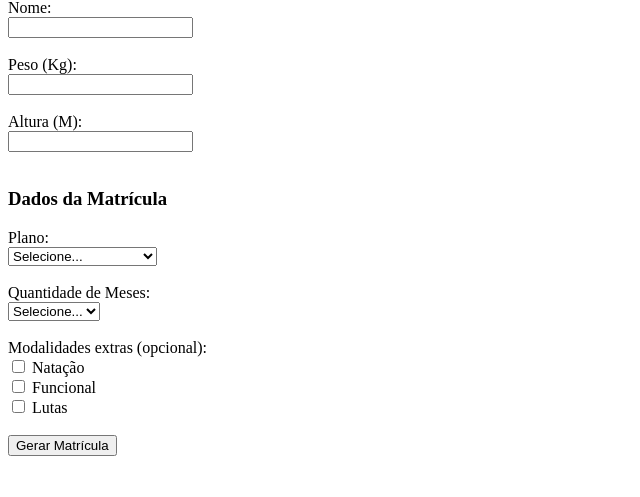
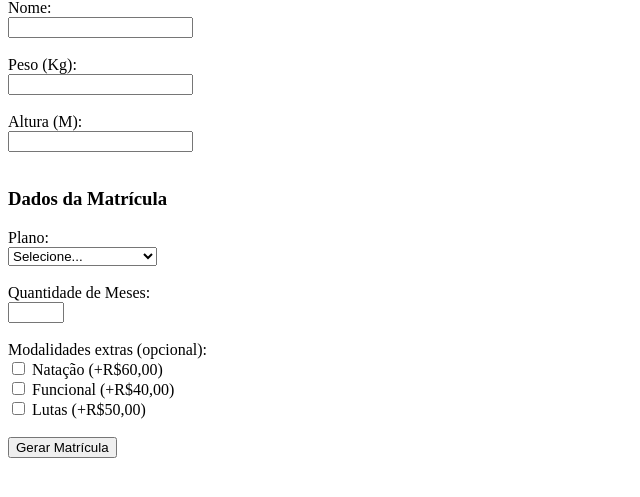
Before and after one commit to jhenyffer-b/PBE_2026, a PHP site: page /view.php in a window 1280 px wide. Shown: the part 110-607 px from the top of the page, without its empty margins (0-640 px from the left). Run offline with PHP 8.4, Linux system fonts and the light colour scheme.

Commit message:
10h09m 18/11

```diff
--- a/06_FormsPOO/atividade_03/view.php
+++ b/06_FormsPOO/atividade_03/view.php
@@ -2,6 +2,7 @@
 <html lang="pt-br">
 <head>
     <meta charset="UTF-8">
+    <meta name="viewport" content="width=device-width, initial-scale=1.0">
     <title>Gerar Holerite</title>
 </head>
 <body>
--- a/06_FormsPOO/atividade_04/view.php
+++ b/06_FormsPOO/atividade_04/view.php
@@ -3,6 +3,7 @@
 <html lang="pt-br">
 <head>
     <meta charset="UTF-8">
+    <meta name="viewport" content="width=device-width, initial-scale=1.0">
     <title>Matrícula na Academia</title>
 </head>
 <body>
@@ -33,48 +34,33 @@
         <br>
         <select name="plano" required>
             <option value="">Selecione...</option>
-            <option value="Básico">Básico - R$ 80,00</option>
-            <option value="Plus">Plus - R$ 120,00</option>
-            <option value="Premium">Premium - R$ 180,00</option>
+            <option value="basico">Básico - R$ 80,00</option>
+            <option value="plus">Plus - R$ 120,00</option>
+            <option value="premium">Premium - R$ 180,00</option>
         </select>
         <br><br>
 
         <label>Quantidade de Meses:</label>
         <br>
-        <select name="meses" required>
-            <option value="">Selecione...</option>
-            <option value="1">1 Mês</option>
-            <option value="2">2 Meses</option>
-            <option value="3">3 Meses</option>
-            <option value="4">4 Meses</option>
-            <option value="5">5 Meses</option>
-            <option value="6">6 Meses</option>
-            <option value="7">7 Meses</option>
-            <option value="8">8 Meses</option>
-            <option value="9">9 Meses</option>
-            <option value="10">10 Meses</option>
-            <option value="11">11 Meses</option>
-            <option value="12">12 Meses</option>
-        </select>
+        <input type="number" name="meses" min="1" max="12" required>
         <br><br>
 
         <label>Modalidades extras (opcional):</label>
         <br>
-        <input type="checkbox" name="modalidades[]" value="Natação">
-        Natação
+        <input type="checkbox" name="modalidades[]" value="natacao">
+        Natação (+R$60,00)
         <br>
 
-        <input type="checkbox" name="modalidades[]" value="Funcional">
-        Funcional
+        <input type="checkbox" name="modalidades[]" value="funcional">
+        Funcional (+R$40,00)
         <br>
 
-        <input type="checkbox" name="modalidades[]" value="Lutas">
-        Lutas
+        <input type="checkbox" name="modalidades[]" value="lutas">
+        Lutas (+R$50,00)
         <br><br>
 
         <button type="submit">Gerar Matrícula</button>
 
     </form>
-
-</body>
+    </body>
 </html>
--- a/06_FormsPOO/atividade_04/view_relatorio.php
+++ b/06_FormsPOO/atividade_04/view_relatorio.php
@@ -16,7 +16,7 @@
     <h3>Detalhamento da Mensalidade</h3>
     <table border="1">
         <tr>
-            <th>Item</th>
+            <th>Descrição</th>
             <th>Valor</th>
         </tr>
 
```
Also changed, not shown: 06_FormsPOO/atividade_04/aluno.php (+6 -11 lines), 06_FormsPOO/atividade_04/logica.php (+6 -8 lines), 06_FormsPOO/atividade_04/matricula.php (+14 -22 lines).
